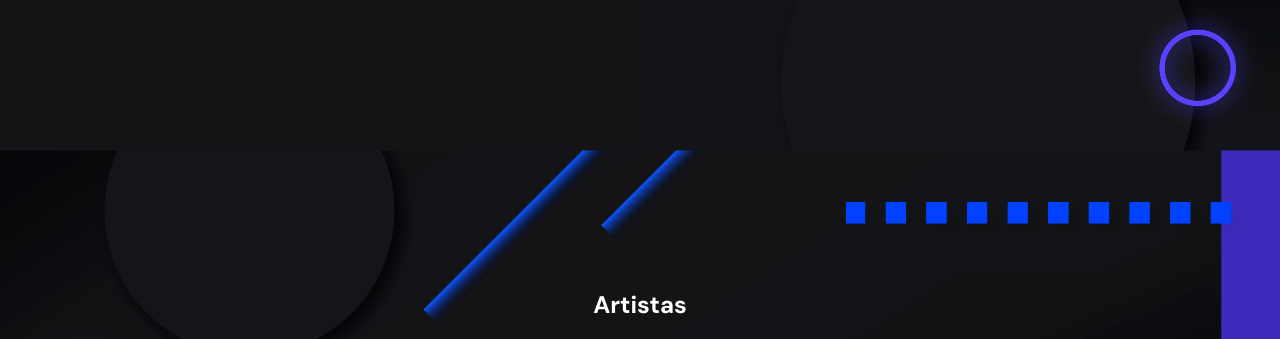
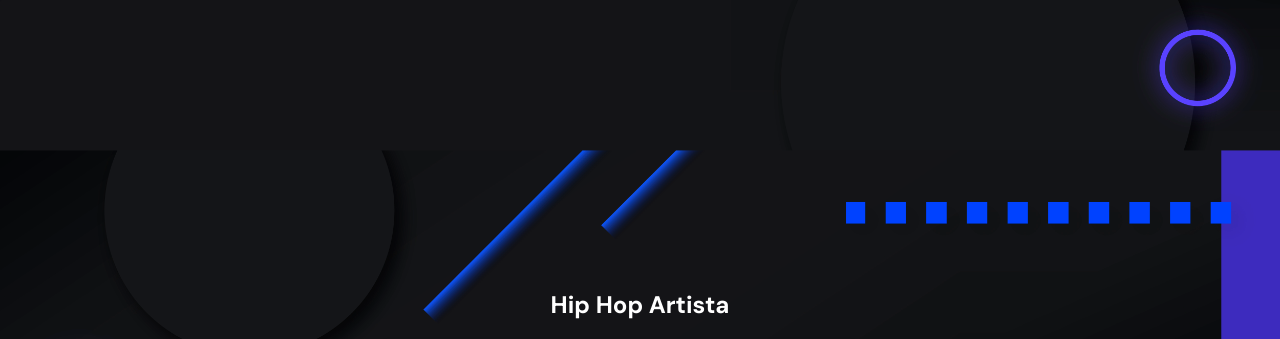
Before and after one commit to deCaldas/mostly-entertainment, a website: page index.html in a window 1280 px wide. Shown: the part 1556-1895 px from the top of the page. Drawn offline with Linux system fonts and the light colour scheme; grey boxes are pictures that could not be loaded.

Commit message:
[MODIFIED] i change title Artistas to Hip Hop Artista in the section id artistas

```diff
--- a/index.html
+++ b/index.html
@@ -73,7 +73,7 @@
 
       <section id="artistas">
         <div class="hero-texto">
-          <h2>Artistas</h2>
+          <h2>Hip Hop Artista</h2>
           <div class="container">
             <input type="radio" name="slider" id="item-1" checked />
             <input type="radio" name="slider" id="item-2" />
--- a/package.json
+++ b/package.json
@@ -1,6 +1,6 @@
 {
   "name": "mostly-entertainment",
-  "version": "1.3.11",
+  "version": "1.3.12",
   "description": "Landing page for independent record company Mostly Entertainment",
   "keywords": [
     "Web Develop",
```
